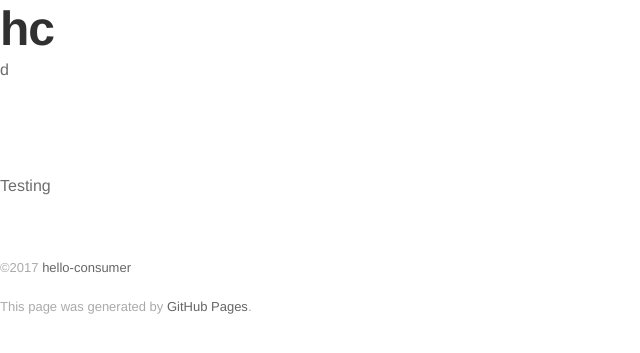
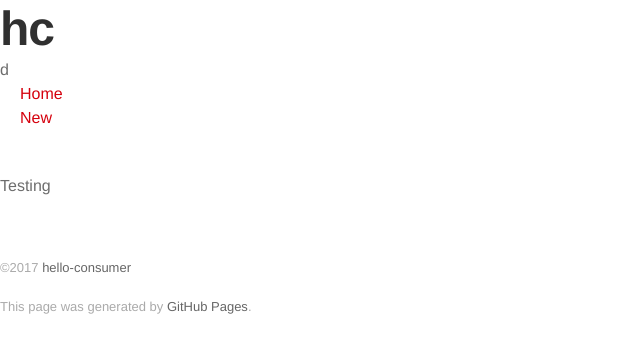
Before and after one commit to hello-consumer/hello-consumer.github.io, a Jekyll site: the page built from index.md, in a window 1280 px wide. Shown: the top 353 px of the page, without its empty margins (0-640 px from the left). Built offline with Jekyll 4.4.1, drawn with Linux system fonts in a browser that asks for light colours; some web fonts are replaced; our own code applies the rules of GitHub Pages for plain Markdown files.

Commit message:
Fixing variable name

```diff
--- a/_layouts/default.html
+++ b/_layouts/default.html
@@ -21,9 +21,9 @@
             <a href="{{ site.baseurl }}/">{{ site.title }}</a>
         </li>
     {% endif %}
-        {% for page in site.pages %}
-            <li class="{% if page.url contains entry.url %}active{% endif %}">
-                <a href="{{ site.baseurl }}{{ entry.url }}">{{ entry.title }}</a>
+        {% for p in site.pages %}
+            <li class="{% if page.url contains p.url %}active{% endif %}">
+                <a href="{{ site.baseurl }}{{ p.url }}">{{ p.title }}</a>
             </li>
         {% endfor %}
 </ul>
```
